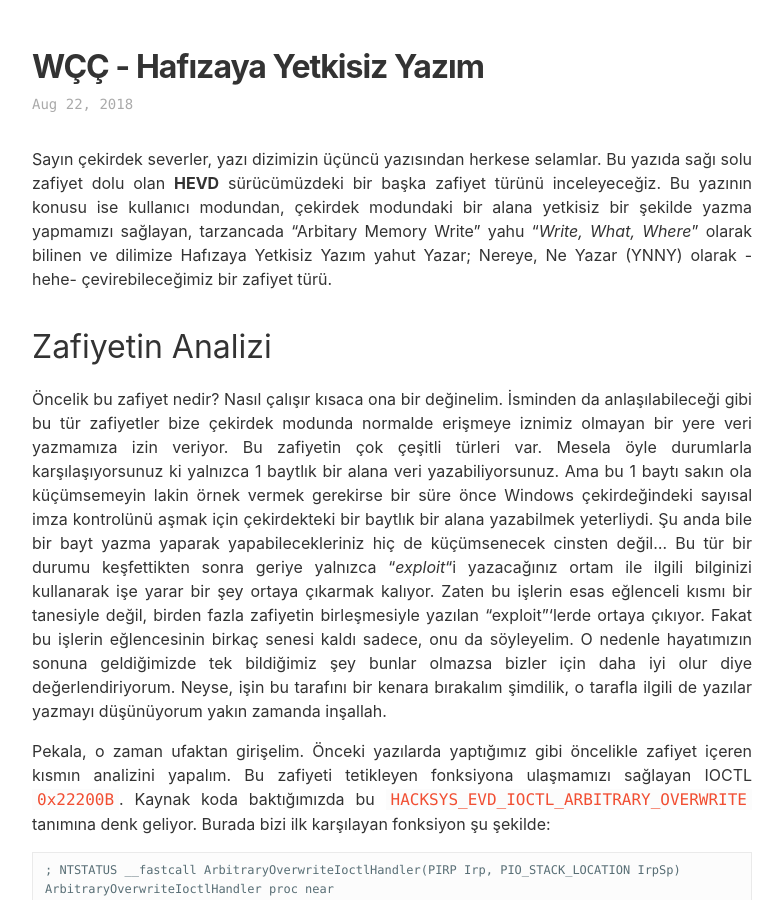
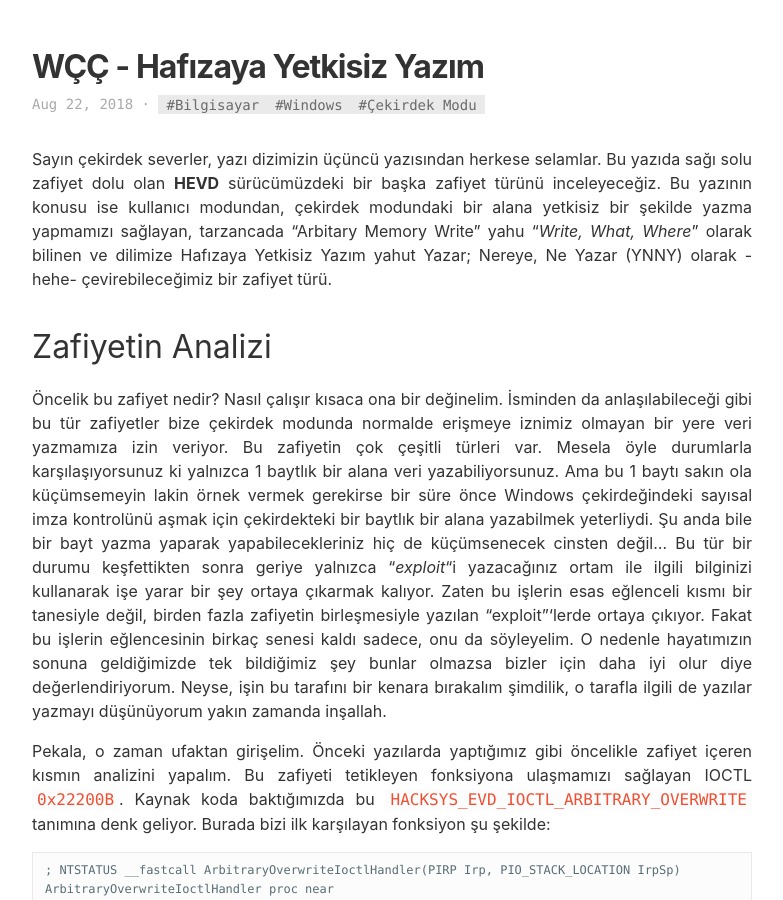
Before and after one commit to philophys/philophys.github.com, a Jekyll site: the page built from _posts/2018-08-22-wcc-hafizaya-yetkisiz-yazim.md, in a window 1280 px wide and 900 px high. Shown: the whole window, without its empty margins (8-791 px from the left). Built offline with Jekyll 4.4.1, drawn with Linux system fonts in a browser that asks for light colours.

Commit message:
Update 2018-08-22-wcc-hafizaya-yetkisiz-yazim.md

```diff
--- a/_posts/2018-08-22-wcc-hafizaya-yetkisiz-yazim.md
+++ b/_posts/2018-08-22-wcc-hafizaya-yetkisiz-yazim.md
@@ -1,5 +1,6 @@
 ---
 title: WÇÇ - Hafızaya Yetkisiz Yazım
+tags: [Bilgisayar, Windows, Çekirdek Modu]
 ---
 
 Sayın çekirdek severler, yazı dizimizin üçüncü yazısından herkese selamlar. Bu yazıda sağı solu zafiyet dolu olan **HEVD** sürücümüzdeki bir başka zafiyet türünü inceleyeceğiz. Bu yazının konusu ise kullanıcı modundan, çekirdek modundaki bir alana yetkisiz bir şekilde yazma yapmamızı sağlayan, tarzancada "Arbitary Memory Write" yahu "*Write, What, Where*" olarak bilinen ve dilimize Hafızaya Yetkisiz Yazım yahut Yazar; Nereye, Ne Yazar (YNNY) olarak -hehe- çevirebileceğimiz bir zafiyet türü.
```
